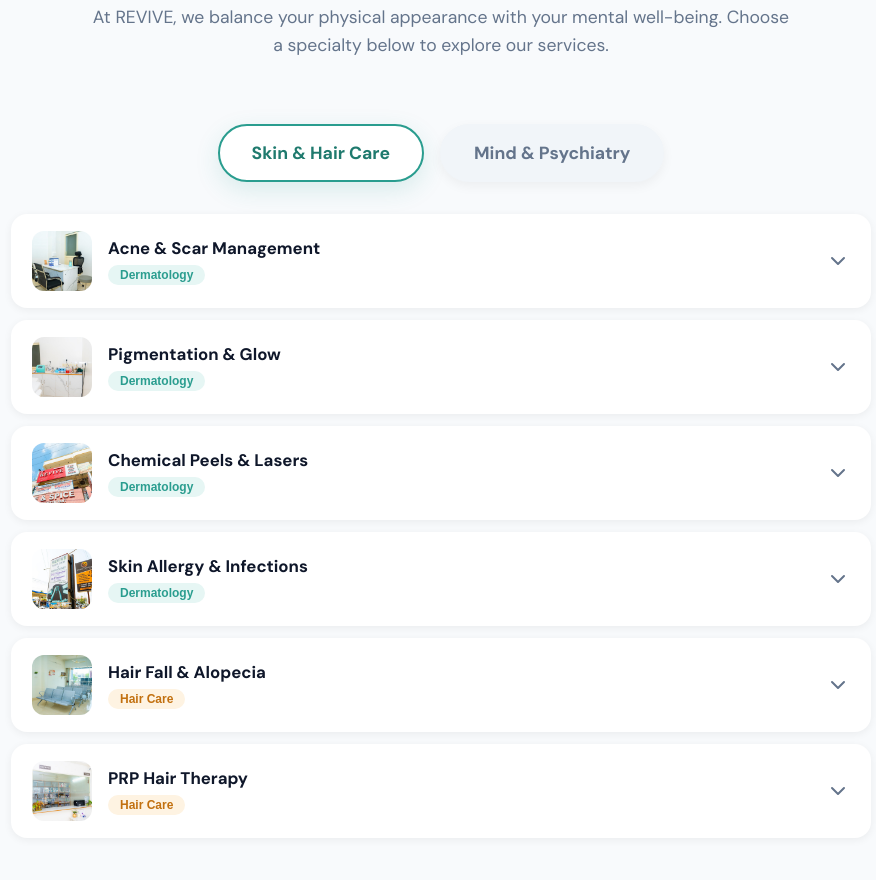
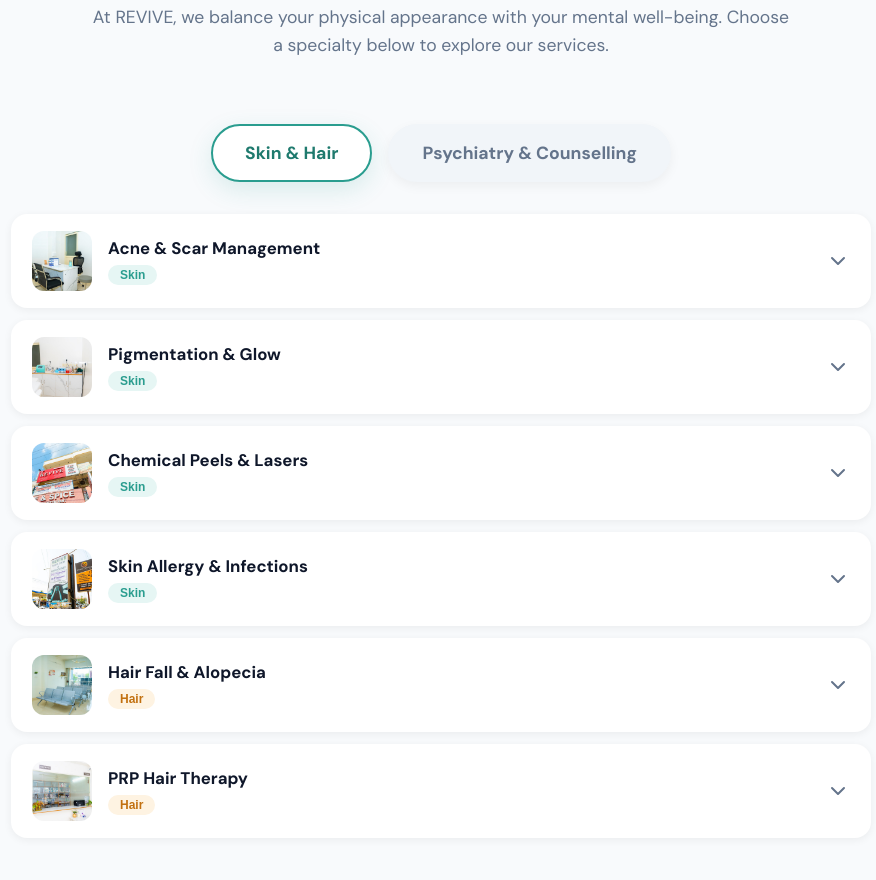
Before and after one commit to GENAI-NETWORKS/reviveclinic, a React (Vite) app: page / in a window 1280 px wide. Shown: the part 1180-2060 px from the top of the page, without its empty margins (199-1075 px from the left). Built offline with nearby package versions, Linux system fonts and the light colour scheme; no server answers.

Commit message:
Refine services to Skin, Hair, Psychiatry, Counselling categories only

```diff
--- a/src/pages/Admin.jsx
+++ b/src/pages/Admin.jsx
@@ -186,8 +186,8 @@
     return matchesSearch && matchesFilter;
   });
 
-  const dermaCount = posts.filter(p => ['Skin', 'Hair', 'Aesthetic'].includes(p.category)).length;
-  const psychCount = posts.filter(p => ['Psychiatric', 'Counseling'].includes(p.category)).length;
+  const dermaCount = posts.filter(p => p.category === 'Skin' || p.category === 'Hair').length;
+  const psychCount = posts.filter(p => p.category === 'Psychiatry' || p.category === 'Counselling').length;
 
   return (
     <div className="admin-page">
@@ -275,9 +275,8 @@
                   <option value="ALL">All Categories</option>
                   <option value="Skin">Skin</option>
                   <option value="Hair">Hair</option>
-                  <option value="Aesthetic">Aesthetic</option>
-                  <option value="Psychiatric">Psychiatric</option>
-                  <option value="Counseling">Counseling</option>
+                  <option value="Psychiatry">Psychiatry</option>
+                  <option value="Counselling">Counselling</option>
                 </select>
               </div>
               <button className="btn-create" onClick={openCreateModal}>
@@ -302,8 +301,7 @@
                   {filteredPosts.map(post => {
                     let catClass = 'cat-badge--skin';
                     if (post.category === 'Hair') catClass = 'cat-badge--hair';
-                    if (post.category === 'Aesthetic') catClass = 'cat-badge--hair';
-                    if (post.category === 'Psychiatric' || post.category === 'Counseling') catClass = 'cat-badge--mind';
+                    if (post.category === 'Psychiatry' || post.category === 'Counselling') catClass = 'cat-badge--mind';
 
                     const cleanImg = getCleanImageUrl(post.image);
                     const thumbUrl = cleanImg.type === 'webpage' ? 'https://placehold.co/100x100/1e293b/94a3b8?text=Web+Link' : cleanImg.url;
@@ -374,9 +372,8 @@
                   <select className="form-control" value={editData.category} onChange={e => setEditData({...editData, category: e.target.value})} required>
                     <option value="Skin">Skin</option>
                     <option value="Hair">Hair</option>
-                    <option value="Aesthetic">Aesthetic</option>
-                    <option value="Psychiatric">Psychiatric</option>
-                    <option value="Counseling">Counseling</option>
+                    <option value="Psychiatry">Psychiatry</option>
+                    <option value="Counselling">Counselling</option>
                   </select>
                 </div>
               </div>
--- a/src/pages/Home.jsx
+++ b/src/pages/Home.jsx
@@ -107,42 +107,42 @@
     {
       key: 'acne',
       title: 'Acne & Scar Management',
-      category: 'Dermatology',
+      category: 'Skin',
       img: img_1yOkU9D2peT8EsPqowkU6ntBTbY8rw5ja_w600,
       detail: 'Advanced chemical peels, laser therapy, and personalized topical regimens to clear acne and resurface skin for a flawless complexion.',
     },
     {
       key: 'pigmentation',
       title: 'Pigmentation & Glow',
-      category: 'Dermatology',
+      category: 'Skin',
       img: img_1N5cm_vugS_Y6fIlk9gSOZdirTBzx_KFD_w600,
       detail: 'Targeted Q-switch laser sessions and customized peels to treat melasma, sunspots, and uneven tone for a radiant complexion.',
     },
     {
       key: 'chemical-peel',
       title: 'Chemical Peels & Lasers',
-      category: 'Dermatology',
+      category: 'Skin',
       img: img_1WWoGa3_PXSIsuzYZh_41CYSvwaLopxkb_w600,
       detail: 'Medical-grade chemical exfoliation and laser resurfacing for deep skin renewal, pore reduction, and texture improvement.',
     },
     {
       key: 'allergy',
       title: 'Skin Allergy & Infections',
-      category: 'Dermatology',
+      category: 'Skin',
       img: img_1rhnpajgpuI2QsypxulxAl5uaC9b_iT_i_w600,
       detail: 'Comprehensive patch testing, allergy management, and targeted antimicrobial therapies for all skin infections and reactions.',
     },
     {
       key: 'hairfall',
       title: 'Hair Fall & Alopecia',
-      category: 'Hair Care',
+      category: 'Hair',
       img: img_1J1Vm1TuVls0uoR91UOEuobovS11_NRgi_w600,
       detail: 'Advanced dermoscopy analysis to identify the root cause of hair fall whether Telogen Effluvium or progressive alopecia with a personalized treatment plan.',
     },
     {
       key: 'prp',
       title: 'PRP Hair Therapy',
-      category: 'Hair Care',
+      category: 'Hair',
       img: img_19ipRdJ70CWRqphVNz5BEdahPp_r9_vxL_w600,
       detail: 'Platelet-Rich Plasma injections using your own growth factors to stimulate dormant follicles and increase hair thickness significantly.',
     },
@@ -167,6 +167,20 @@
       img: img_1cS2GDC27NdBXekcWBUkGtRl_48DukFf4_w600,
       detail: 'Diagnosis and treatment of sleep disorders linked to psychological stress, with targeted sleep hygiene protocols.',
     },
+    {
+      key: 'counselling',
+      title: 'Individual Counselling',
+      category: 'Counselling',
+      img: img_1v0nYl9dpIrqaFly6B8PCs0BZSDEYGRBF_w600,
+      detail: 'One-on-one sessions with experienced counsellors to help navigate stress, grief, life transitions, and personal challenges compassionately.',
+    },
+    {
+      key: 'couples',
+      title: 'Couples & Family Therapy',
+      category: 'Counselling',
+      img: img_1AG2mEOtX8tAo81E93IfvQYDdV9qbOYPo_w600,
+      detail: 'Structured therapy sessions to improve communication, resolve conflict, and strengthen emotional bonds in relationships and families.',
+    },
   ];
 
   const CATEGORY_COLORS = {
@@ -175,6 +189,7 @@
     'Aesthetic':   { bg: '#fce7f3', color: '#9d174d' },
     'Psychiatric': { bg: '#eef2ff', color: '#4338ca' },
     'Psychiatry':  { bg: '#eef2ff', color: '#4338ca' },
+    'Counselling': { bg: '#f0fdf4', color: '#166534' },
     'Counseling':  { bg: '#f0fdf4', color: '#166534' },
     'Dermatology': { bg: '#e6f6f4', color: 'var(--primary)' },
     'Hair Care':   { bg: '#fef3e2', color: '#c2700f' },
@@ -281,18 +296,21 @@
               className={`service-tab-btn ${activeTab === 'skin' ? 'active' : ''}`}
               onClick={() => setActiveTab('skin')}
             >
-              Skin &amp; Hair Care
+              Skin &amp; Hair
             </button>
             <button
               className={`service-tab-btn ${activeTab === 'mind' ? 'active' : ''}`}
               onClick={() => setActiveTab('mind')}
             >
-              Mind &amp; Psychiatry
+              Psychiatry &amp; Counselling
             </button>
           </div>
 
           <div className="services-accordion">
-            {SERVICES.filter(svc => activeTab === 'skin' ? svc.category !== 'Psychiatry' : svc.category === 'Psychiatry').map(svc => {
+            {SERVICES.filter(svc => activeTab === 'skin'
+              ? svc.category === 'Skin' || svc.category === 'Hair'
+              : svc.category === 'Psychiatry' || svc.category === 'Counselling'
+            ).map(svc => {
               const isOpen = expandedService === svc.key;
               const colors = CATEGORY_COLORS[svc.category] || DEFAULT_COLOR;
               return (
@@ -316,7 +334,11 @@
                       </div>
                       <div className="svc-bar-detail-text">
                         <p>{svc.detail}</p>
-                        <Link to={svc.category === 'Psychiatry' ? '/service-psychiatry' : '/service-dermatology'} className="btn-primary" style={{ display: 'inline-block', marginTop: '16px', background: svc.category === 'Psychiatry' ? '#4338ca' : '#2a9d8f' }}>View All {svc.category} Services</Link>
+                        <Link
+                          to={svc.category === 'Psychiatry' || svc.category === 'Counselling' ? '/service-psychiatry' : '/service-dermatology'}
+                          className="btn-primary"
+                          style={{ display: 'inline-block', marginTop: '16px', background: (svc.category === 'Psychiatry' || svc.category === 'Counselling') ? '#4338ca' : '#2a9d8f' }}
+                        >View All {svc.category} Services</Link>
                       </div>
                     </div>
                   )}
```
